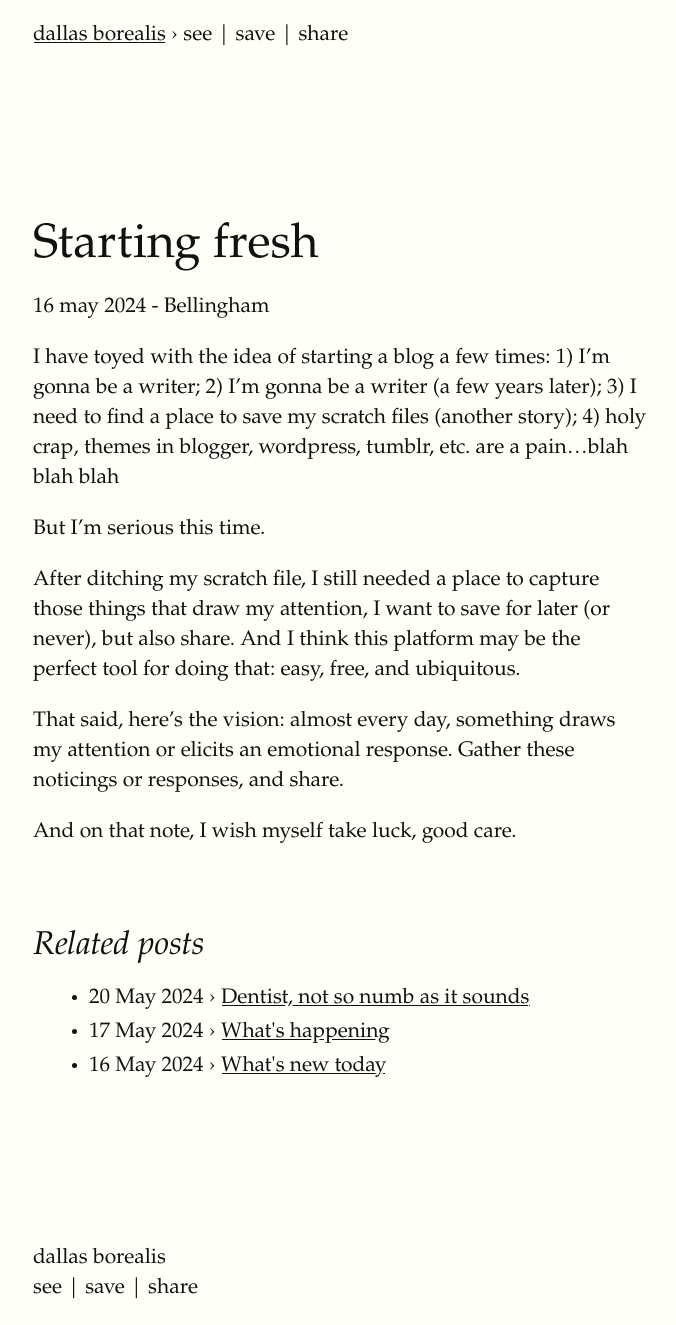
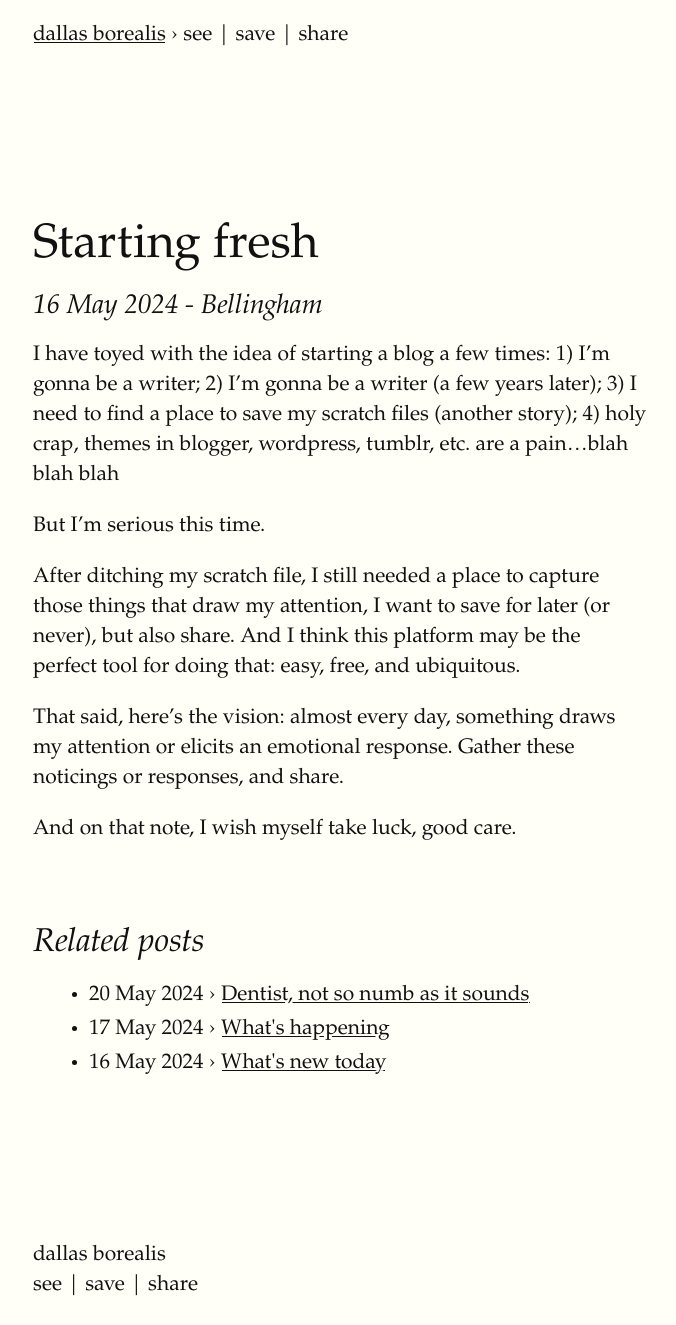
Before and after one commit to dallas-borealis/dallas-borealis.github.io, a Jekyll site: the page built from _posts/2024-05-16-starting-fresh.md, in a window 1280 px wide. Shown: the whole page, without its empty margins (127-803 px from the left). Built offline with Jekyll 4.4.1, drawn with Linux system fonts in a browser that asks for light colours; some web fonts are replaced.

Commit message:
Update 2024-05-16-starting-fresh.md

```diff
--- a/_posts/2024-05-16-starting-fresh.md
+++ b/_posts/2024-05-16-starting-fresh.md
@@ -6,7 +6,7 @@ title: Starting fresh
 {{ page.title }}
 ================
 
-<p class="meta">16 may 2024 - Bellingham</p>
+<p class="subtitle">16 May 2024 - Bellingham</p>
 
 I have toyed with the idea of starting a blog a few times: 1) I'm gonna be a writer; 2) I'm gonna be a writer (a few years later); 3) I need to find a place to save my scratch files (another story); 4) holy crap, themes in blogger, wordpress, tumblr, etc. are a pain...blah blah blah
 
```
